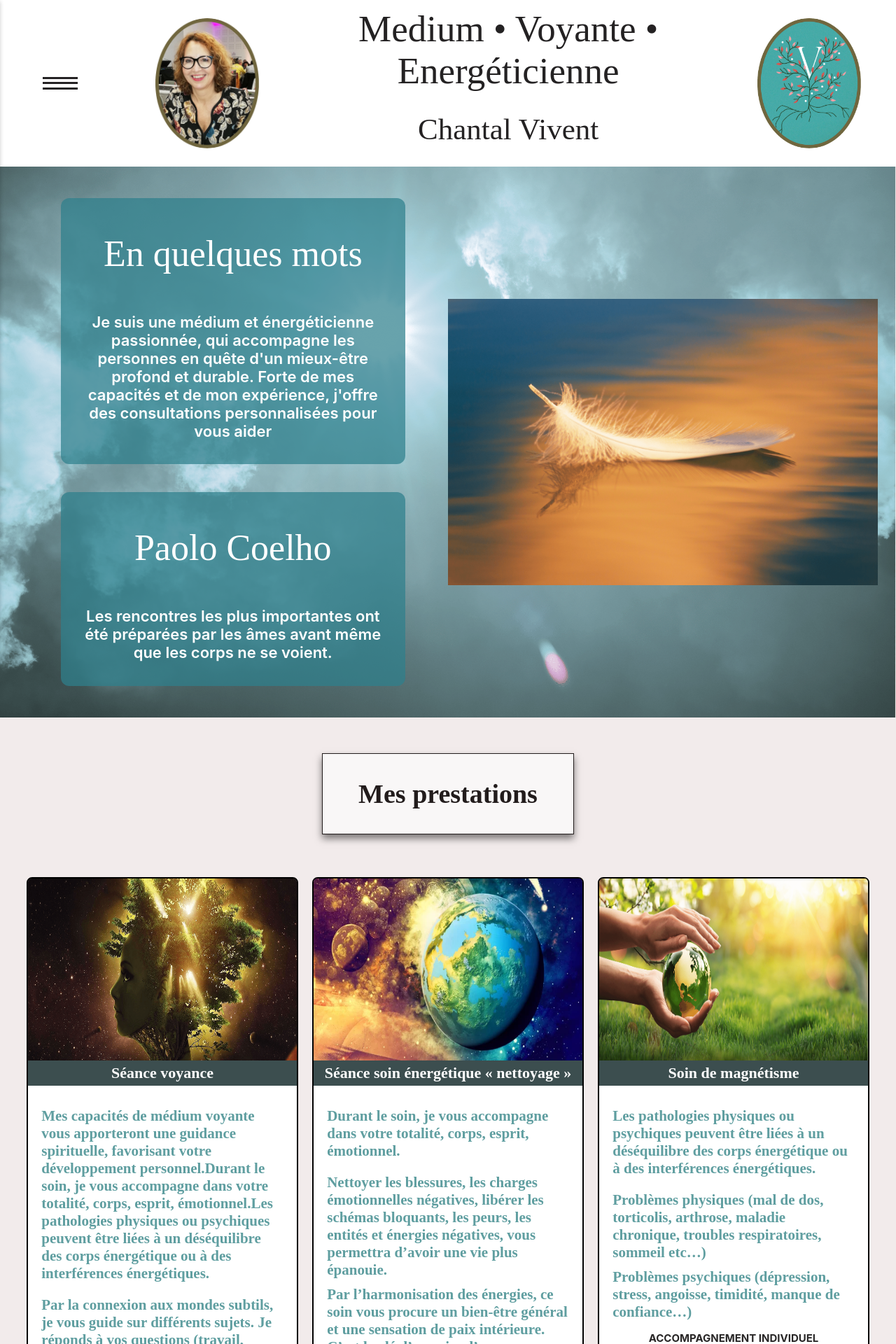
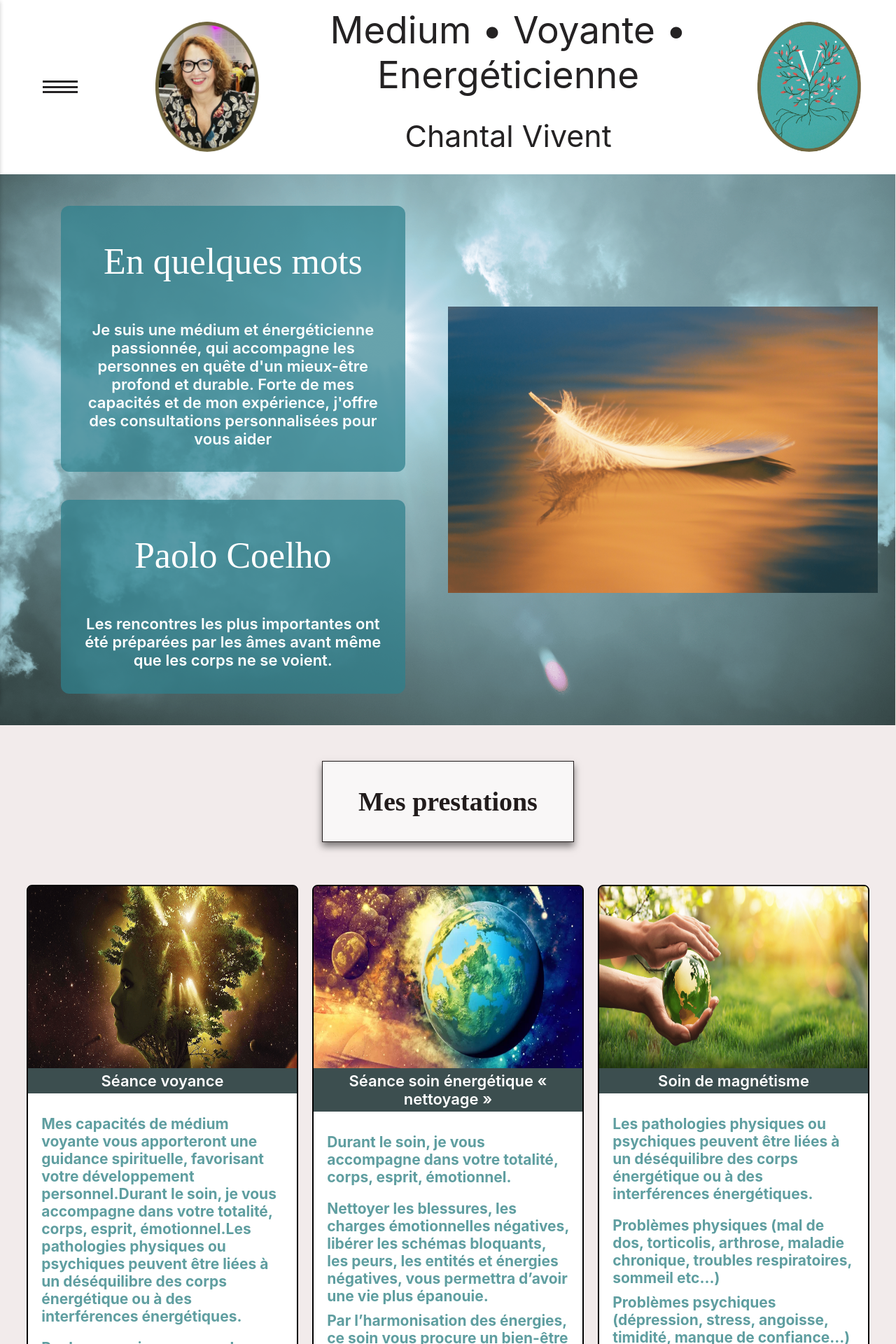
Before and after one commit to web-dvp-web/chantal-vivent, a React (Create React App) app: page /pagemenu1 in a window 1280 px wide. Shown: the top 1920 px of the page at 70% size. Built offline with nearby package versions, Linux system fonts and the light colour scheme.

Commit message:
ligne en commentaires de  google font

```diff
--- a/src/App.css
+++ b/src/App.css
@@ -1,4 +1,4 @@
-@import url('https://fonts.googleapis.com/css2?family=Great+Vibes&display=swap');
+/*@import url('https://fonts.googleapis.com/css2?family=Great+Vibes&display=swap');*/
 .App {
   text-align: center;
 }
--- a/src/components/cardsservices/cardsservices.css
+++ b/src/components/cardsservices/cardsservices.css
@@ -1,4 +1,4 @@
-@import url("https://fonts.googleapis.com/css2?family=Cormorant+Garamond:ital,wght@1,300&family=Creepster&family=EB+Garamond&family=Nanum+Myeongjo:wght@700&family=Philosopher:wght@700&family=Playfair+Display:ital@1&family=Roboto:wght@100&family=Sevillana&family=Smooch+Sans:wght@100;700&display=swap");
+/*@import url("https://fonts.googleapis.com/css2?family=Cormorant+Garamond:ital,wght@1,300&family=Creepster&family=EB+Garamond&family=Nanum+Myeongjo:wght@700&family=Philosopher:wght@700&family=Playfair+Display:ital@1&family=Roboto:wght@100&family=Sevillana&family=Smooch+Sans:wght@100;700&display=swap");*/
 @media screen and (max-width: 768px) {
   div.cardsServicesContainer {
     display: flex;
@@ -56,7 +56,7 @@
   width: 100%;
   font-size: 22px;
   font-weight: 600;
-  font-family: "forum";
+  /*font-family: "forum";*/
   background-color: #3c4e4f;
 }
 .pServicesC1 {
@@ -66,7 +66,7 @@
   text-align: left;
   font-size: 21px;
   font-weight: bold;
-  font-family: "Cormorant Garamond", serif;
+  /*font-family: "Cormorant Garamond", serif;*/
   color: cadetblue ;
 }
 .pServicesC2 {
@@ -76,7 +76,7 @@
   text-align: left;
   font-size: 21px;
   font-weight: bold;
-  font-family: "Cormorant Garamond", serif;
+  /*font-family: "Cormorant Garamond", serif;*/
   color: cadetblue ;
 }
 .pServicesC3 {
@@ -86,7 +86,7 @@
   text-align: left;
   font-size: 21px;
   font-weight: bold;
-  font-family: "Cormorant Garamond", serif;
+  /*font-family: "Cormorant Garamond", serif;*/
   color: cadetblue ;
 }
 .servicesG{
--- a/src/components/carteinformations6/cartesinformations6.css
+++ b/src/components/carteinformations6/cartesinformations6.css
@@ -1,5 +1,5 @@
 /*mobile*/
-@import url('https://fonts.googleapis.com/css2?family=Cormorant+Garamond:ital,wght@1,300&family=Nanum+Myeongjo:wght@700&family=Roboto:wght@100&family=Smooch+Sans:wght@100&display=swap');
+/*@import url('https://fonts.googleapis.com/css2?family=Cormorant+Garamond:ital,wght@1,300&family=Nanum+Myeongjo:wght@700&family=Roboto:wght@100&family=Smooch+Sans:wght@100&display=swap');*/
 @media screen and (max-width: 768px) {
     div.carteInformations5Container{
         width: 100%;
@@ -29,7 +29,7 @@
       }
       p.pCi6{
         width: 87%;
-        font-family: 'Cormorant Garamond', serif;
+        /*font-family: 'Cormorant Garamond', serif;*/
       }
     }
 /*grand écran*/
--- a/src/components/carteinformations7/cartesinformations7.css
+++ b/src/components/carteinformations7/cartesinformations7.css
@@ -1,5 +1,5 @@
 /*mobile*/
-@import url('https://fonts.googleapis.com/css2?family=Cormorant+Garamond:ital,wght@1,300&family=Nanum+Myeongjo:wght@700&family=Roboto:wght@100&family=Smooch+Sans:wght@100&display=swap');
+/*@import url('https://fonts.googleapis.com/css2?family=Cormorant+Garamond:ital,wght@1,300&family=Nanum+Myeongjo:wght@700&family=Roboto:wght@100&family=Smooch+Sans:wght@100&display=swap');*/
 @media screen and (max-width: 768px) {
     div.carteInformations5Container{
         width: 90%;
@@ -29,7 +29,7 @@
       }
       p.pCi6{
         width: 100%;
-        font-family: 'Cormorant Garamond', serif;
+        /*font-family: 'Cormorant Garamond', serif;*/
       }
     }
 /*grand écran*/
--- a/src/components/header/header.css
+++ b/src/components/header/header.css
@@ -1,5 +1,5 @@
-@import url('https://fonts.googleapis.com/css2?family=Great+Vibes&display=swap');
-@import url('https://fonts.googleapis.com/css2?family=Allura&display=swap');
+/*@import url('https://fonts.googleapis.com/css2?family=Great+Vibes&display=swap');
+@import url('https://fonts.googleapis.com/css2?family=Allura&display=swap');*/
 @media screen and (max-width: 768px) {
   /*mobile*/
   div.headerContainer {
@@ -86,7 +86,7 @@
   margin-top: 2%;
   margin-bottom: 0;
   font-size: 53px;
-  font-family: "Dancing Script";
+  /*font-family: "Dancing Script";*/
   font-weight: 400;
   ;
   color: #242223;
@@ -98,7 +98,7 @@
 }
 .sousTitreHeader {
   font-size: 43px;
-  font-family: "Allura", cursive;
+  /*font-family: "Allura", cursive;*/
   font-weight: 400;
   font-style: normal;
   color: #242223;
@@ -111,7 +111,7 @@
   border-radius: 200px;
 }
 .great-vibes-regular {
-  font-family: "Great Vibes", cursive;
+  /*font-family: "Great Vibes", cursive;*/
   font-weight: 400;
   font-style: normal;
   color: black;
--- a/src/components/menuouvrant/menuouvrant.css
+++ b/src/components/menuouvrant/menuouvrant.css
@@ -1,4 +1,4 @@
-@import url("https://fonts.googleapis.com/css2?family=Dancing+Script&family=Josefin+Sans:wght@300&family=Libre+Baskerville:ital@1&family=Noto+Serif+JP:wght@200&family=Poppins:wght@200&family=Rowdies:wght@300&display=swap");
+/*@import url("https://fonts.googleapis.com/css2?family=Dancing+Script&family=Josefin+Sans:wght@300&family=Libre+Baskerville:ital@1&family=Noto+Serif+JP:wght@200&family=Poppins:wght@200&family=Rowdies:wght@300&display=swap");*/
 @media screen and (max-width: 768px) {
   div.menu-icon {
     margin: 20px;
@@ -39,7 +39,7 @@
     background-color: rgb(255, 255, 255);
     box-shadow: 0 2px 6px rgba(0, 0, 0, 0.2);
     transition: all 0.3s ease-in-out;
-    font-family: "Dancing Script", cursive;
+    /*font-family: "Dancing Script", cursive;*/
   }
 
   .menu-nav.open {
@@ -105,7 +105,7 @@
   .pApero {
     font-size: 30px;
     color: black;
-    font-family: "Dancing Script", cursive;
+   /* font-family: "Dancing Script", cursive;*/
   }
 }
 
@@ -151,7 +151,7 @@
   background-color: rgb(255, 255, 255);
   box-shadow: 0 2px 6px rgba(0, 0, 0, 0.2);
   transition: all 0.3s ease-in-out;
-  font-family: "Dancing Script", cursive;
+  /*font-family: "Dancing Script", cursive;*/
 }
 
 .menu-nav.open {
@@ -219,5 +219,5 @@
 .pApero {
   font-size: 30px;
   color: black;
-  font-family: "Dancing Script", cursive;
+  /*font-family: "Dancing Script", cursive;*/
 }
```
